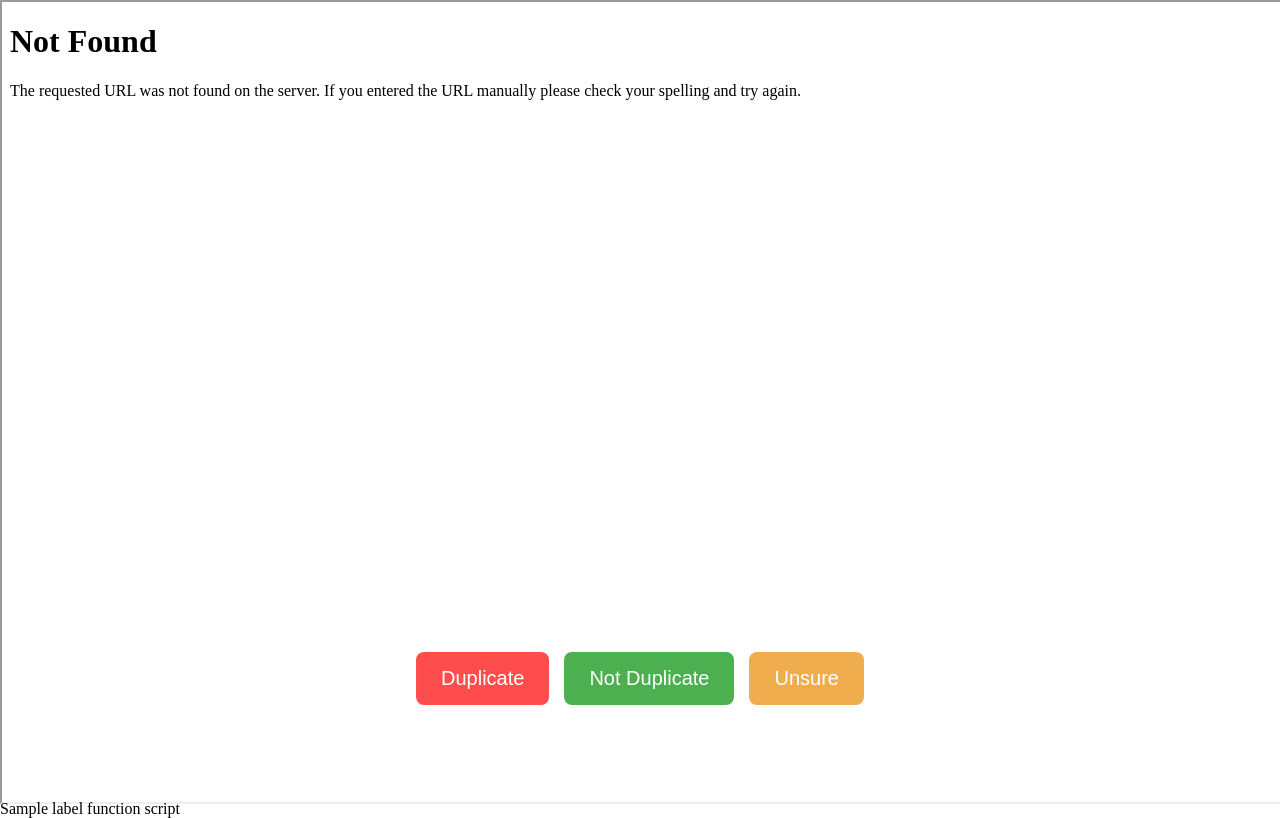
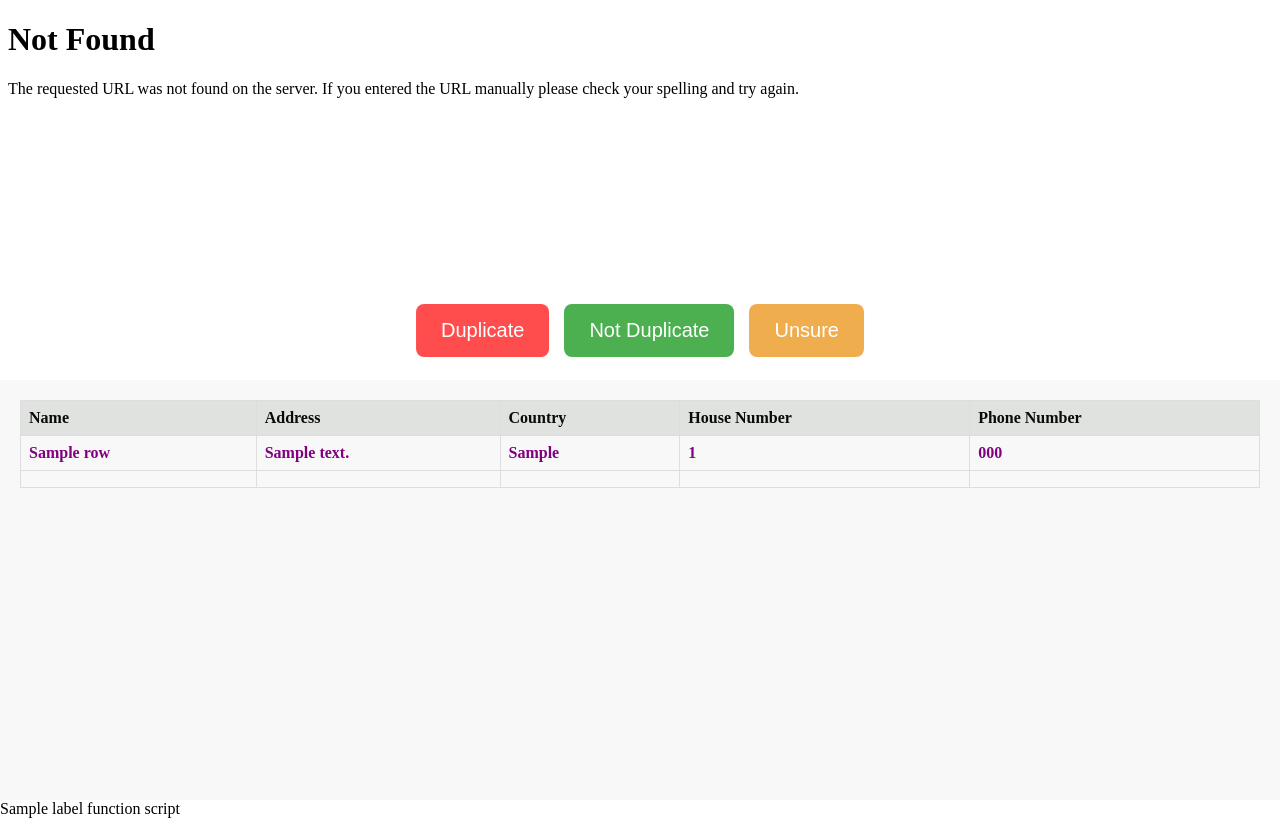
Before and after one commit to ai4up/geo-matcher, a Flask app: template eubucco_conflator/templates/show_candidate.html in a window 1280 px wide. Run offline with Flask 3, Linux system fonts and the light colour scheme; the template is opened without the code that fills it: most values are stand-ins (such as "Sample title", 1, 10 or a date in 2020); lists and menus that the app fills with data are empty.

Commit message:
added table

```diff
--- a/eubucco_conflator/app.py
+++ b/eubucco_conflator/app.py
@@ -7,10 +7,13 @@ import shutil
 from flask import Flask, render_template, request, jsonify
 from flask_executor import Executor
 import folium
+from folium.plugins import MarkerCluster
 from waitress import serve
 
 from eubucco_conflator.state import State as s
 from eubucco_conflator.state import RESULTS_FILE
+
+FT = ['name','address','house_number','country','phone_number']
 
 app = Flask(__name__)
 app.url_map.strict_slashes = False
@@ -58,11 +61,26 @@ def show_candidate(id=None):
 
     _create_html(id)
 
+    table_data = [{
+            "base_name": row.base_name,  # or row['base_id'] if that's a column in your DataFrame
+            "base_address": row.base_address,
+            "base_country": row.base_country,
+            "base_house_number": row.base_house_number,
+            "base_normalized_phone": row.base_normalized_phone,
+            "can_name": row.can_name,  # or row['can_id'] if that's a column in your DataFrame
+            "can_address": row.can_address,
+            "can_country": row.can_country,
+            "can_house_number": row.can_house_number,
+            "can_normalized_phone": row.can_normalized_phone,
+            }
+        for idx, row in s.candidates.loc[['08f2ab381ba7615403d9afedf3d41905']].iterrows()]
+        #for idx, row in s.candidates.loc[[id]].iterrows()]
+
     if next_id := s.next_candidate_id():
         app.logger.debug(f"Pre-generating HTML map for candidate {next_id}")
         executor.submit(_create_html, next_id)
 
-    return render_template("show_candidate.html", label_function_script=_js_labeling_func(), id=id)
+    return render_template("show_candidate.html", label_function_script=_js_labeling_func(), id=id, table_data=table_data)
 
 
 def _html_exists(id):
@@ -81,22 +99,40 @@ def _create_html(id):
     if _html_exists(id):
         return
 
-    pairs = s.candidates.loc[[id]]
+    #pairs = s.candidates.loc[[id]]
+    pairs = s.candidates.loc[['08f2ab381ba7615403d9afedf3d41905']]
     print('Pairs:',len(pairs))
     base_coords = [pairs.iloc[0]['base_latitude'],pairs.iloc[0]['base_longitude']]
     # Create Folium map centered on base poi
     with warnings.catch_warnings():
         warnings.simplefilter(action='ignore', category=UserWarning)
-        m = folium.Map(location=base_coords,zoom_start=19)
+        m = folium.Map(location=base_coords,zoom_start=19,tiles='Cartodb Positron')
+
+
+    # display candidates per base_poi
+    if len(s.candidates) > 1:
+        marker_cluster = MarkerCluster().add_to(m)
+
+        for _, row in pairs.iterrows():
+            coords = [row['can_latitude']+1e-5, row['can_longitude']+1e-5] # Add a small offset to avoid overlapping markers
+            folium.Marker(coords,
+                        popup=_create_pop_up(row),
+                        icon=folium.Icon(color='blue', icon=''),
+                        opacity=0.8,
+                        ).add_to(marker_cluster)
+
+    else:
+        coords = [pairs['can_latitude']+1e-5, pairs['can_longitude']+1e-5] # Add a small offset to avoid overlapping markers
+        folium.Marker(coords,
+                        popup=_create_pop_up(row),
+                        icon=folium.Icon(color='red', icon=''),
+                        ).add_to(marker_cluster)
+
 
     folium.Marker(base_coords,
-                    icon=folium.Icon(color='green', icon=''),
-                    popup=_create_pop_up(pairs.iloc[0])).add_to(m)
-
-    # display candidates per base_poi
-    for _, row in pairs.iterrows():
-        coords = [row['can_latitude']+1e-5, row['can_longitude']+1e-5]
-        folium.Marker(coords,popup=_create_pop_up(row),icon=folium.Icon(color='red', icon='')).add_to(m)
+                    popup=_create_pop_up(pairs.iloc[0]),
+                    icon=folium.Icon(color='purple', icon=''),
+                    ).add_to(m)
 
     # Add the script to the map’s HTML
     m.get_root().html.add_child(folium.Element(_js_labeling_func()))
--- a/eubucco_conflator/templates/show_candidate.html
+++ b/eubucco_conflator/templates/show_candidate.html
@@ -1,8 +1,8 @@
 <!DOCTYPE html>
 <html lang="en">
 <head>
-    <meta charset="UTF-8">
-    <meta name="viewport" content="width=device-width, initial-scale=1.0">
+  <meta charset="UTF-8" />
+  <meta name="viewport" content="width=device-width, initial-scale=1.0" />
   <title>Label Candidate</title>
   <style>
     html, body {
@@ -10,15 +10,23 @@
       margin: 0;
       padding: 0;
     }
-
-        #map {
-            width: 100%;
+    /* Container splits the page vertically */
+    #container {
+      display: flex;
+      flex-direction: column;
       height: 100%;
     }
+    /* Top half for the map */
+    #map {
+      height: 50%;
+      position: relative;
+    }
+    /* Bottom half for the table */
 
+    /* Labeling buttons positioned over the map */
     #buttons {
       position: absolute;
-            bottom: 10%;
+      bottom: 2%;
       left: 50%;
       transform: translateX(-50%);
       z-index: 1000;
@@ -28,7 +36,6 @@
       display: flex;
       gap: 15px;
     }
-
     .btn {
       font-size: 20px;
       padding: 15px 25px;
@@ -36,25 +43,101 @@
       border-radius: 8px;
       cursor: pointer;
     }
-
     .btn-yes { background: #ff4d4d; color: white; }
     .btn-no { background: #4caf50; color: white; }
     .btn-unsure { background: #f0ad4e; color: white; }
-
     .btn:hover {
       opacity: 0.8;
+    }
+	#table-section {
+      height: 50%;
+      overflow-y: auto;
+	  overflow-x: auto;
+      padding: 20px;
+      background: #f8f8f8;
+    }
+    /* Basic table styling */
+    table {
+      border-collapse: collapse;
+      width: 100%;
+    }
+    th, td {
+      border: 1px solid #ddd;
+      padding: 8px;
+	  text-align: left;
+    }
+    th {
+      background-color: #ffffff;
+      color: rgb(10, 10, 10);
+    }
+	/* For the first header row (top row) */
+	thead tr:first-child th {
+	position: sticky;
+	top: 0;
+	background-color: #e0e2e0; /* same as your header background */
+	z-index: 3; /* ensure it sits above the rest of the table */
+	}
+
+	/* For the second header row */
+	thead tr:nth-child(2) th {
+	position: sticky;
+	top: 34px; /* adjust this value to the actual height of your first row */
+	background-color: #f8f8f8;
+	color:purple;
+	z-index: 2;
 	}
   </style>
 </head>
 <body>
+  <div id="container">
+    <!-- Top half: Map -->
     <div id="map">
-        <iframe src="{{ url_for('static', filename='maps/candidate_' + id | string + '.html') }}" width="100%" height="100%"></iframe>
-    </div>
+      <iframe
+        src="{{ url_for('static', filename='maps/candidate_' + id | string + '.html') }}"
+        width="100%"
+        height="100%"
+        frameborder="0"
+      ></iframe>
       <div id="buttons">
         <button class="btn btn-yes" onclick="labelPair('{{ id }}', 'yes')">Duplicate</button>
         <button class="btn btn-no" onclick="labelPair('{{ id }}', 'no')">Not Duplicate</button>
         <button class="btn btn-unsure" onclick="labelPair('{{ id }}', 'unsure')">Unsure</button>
       </div>
+    </div>
+    <!-- Bottom half: Table -->
+	<div id="table-section">
+		<table>
+			<thead>
+				<tr>
+					<th>Name</th>
+					<th>Address</th>
+					<th>Country</th>
+					<th>House Number</th>
+					<th>Phone Number</th>
+				</tr>
+				<tr>
+					<th>{{ table_data[0]['base_name'] }}</th>
+					<th>{{ table_data[0]['base_address'] }}</th>
+					<th>{{ table_data[0]['base_country'] }}</th>
+					<th>{{ table_data[0]['base_house_number'] }}</th>
+					<th>{{ table_data[0]['base_normalized_phone'] }}</th>
+				</tr>
+			</thead>
+		  <tbody>
+			{% for row in table_data %}
+			<tr>
+			  <td>{{row.can_name }}</td>
+			  <td>{{row.can_address}}</td>
+			  <td>{{row.can_country }}</td>
+			  <td>{{row.can_house_number}}</td>
+			  <td>{{row.can_normalized_phone}}</td>
+			</tr>
+			{% endfor %}
+		  </tbody>
+		</table>
+	  </div>
+
+  </div>
 
   {{ label_function_script|safe }}
 </body>
```
Also changed, not shown: results.csv (+68 -0 lines), 1 other file. Lines whose indentation alone changed are shown as unchanged.
